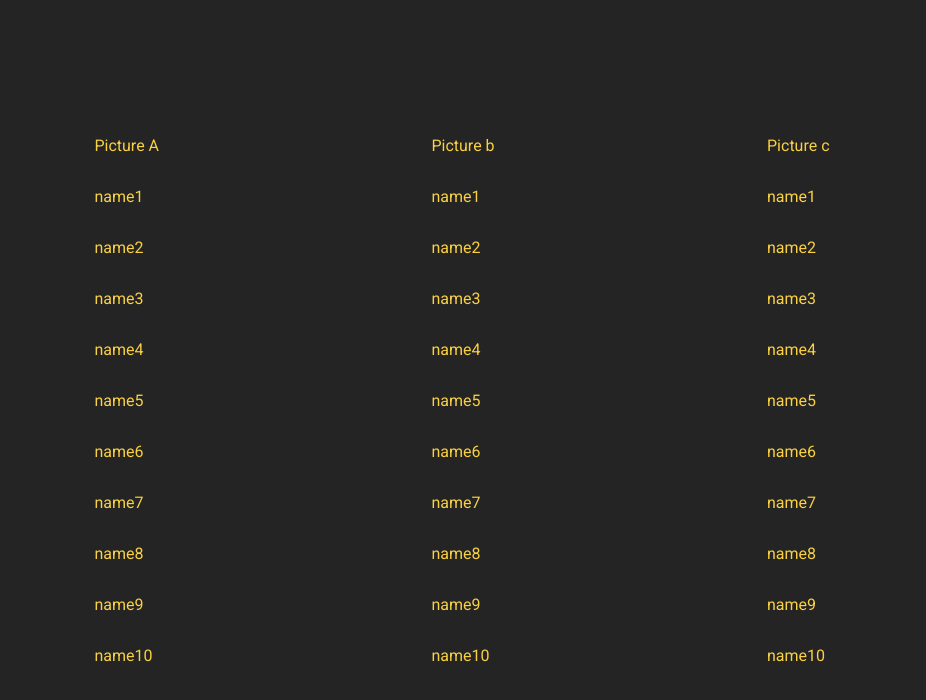
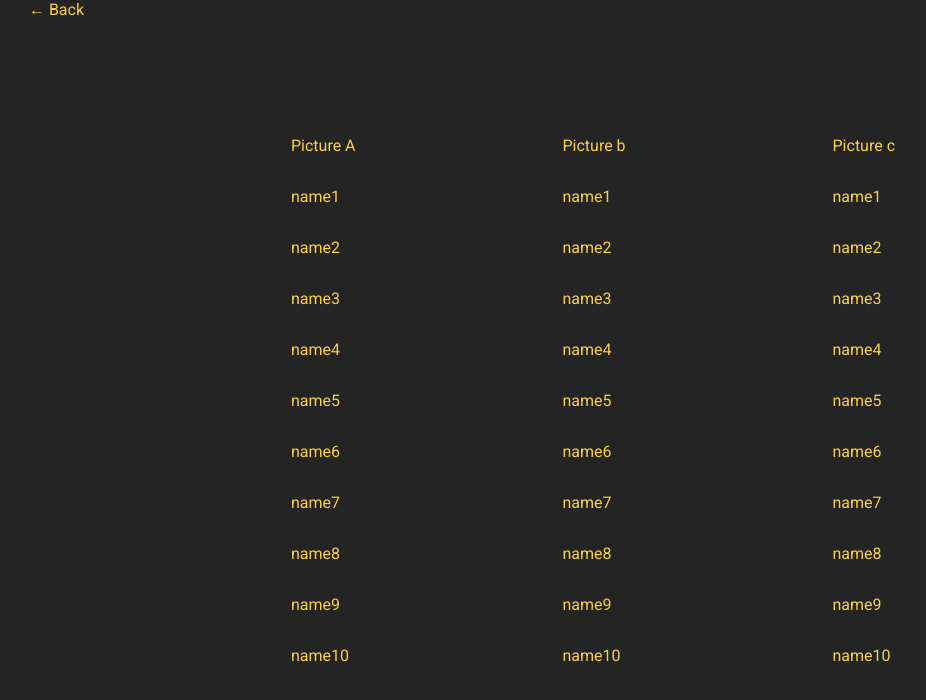
Before and after one commit to uwuzumaki/wheres-waldo, a React (Vite) app: page /highscores in a window 1280 px wide. Shown: the top 700 px of the page, without its empty margins (178-1104 px from the left). Built offline with nearby package versions, Linux system fonts and the light colour scheme; a web font is replaced by a local one.

Commit message:
Added back button

```diff
--- a/src/Components/Highscores/Highscores.jsx
+++ b/src/Components/Highscores/Highscores.jsx
@@ -1,4 +1,5 @@
 import { styled } from "@mui/material";
+import { Link } from "react-router-dom";
 
 const Base = styled("div")(({ theme }) => ({
   flex: 1,
@@ -7,6 +8,12 @@ const Base = styled("div")(({ theme }) => ({
   alignItems: "center",
   color: theme.palette.primary.main,
 }));
+
+const Back = styled(Link)({
+  color: "inherit",
+  textDecoration: "none",
+  alignSelf: "start",
+});
 
 const Player = styled("div")({
   display: "flex",
@@ -17,6 +24,7 @@ const data = [1, 2, 3, 4, 5, 6, 7, 8, 9, 10];
 const Highscores = () => {
   return (
     <Base>
+      <Back to="/">&larr; Back</Back>
       <div>
         <p>Picture A</p>
         {data.map((score, index) => (
```
